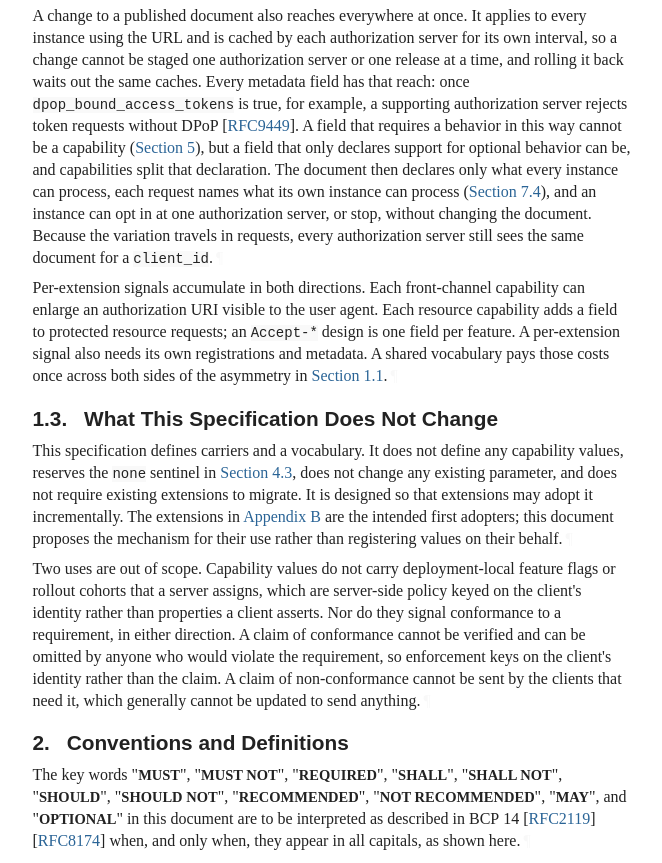
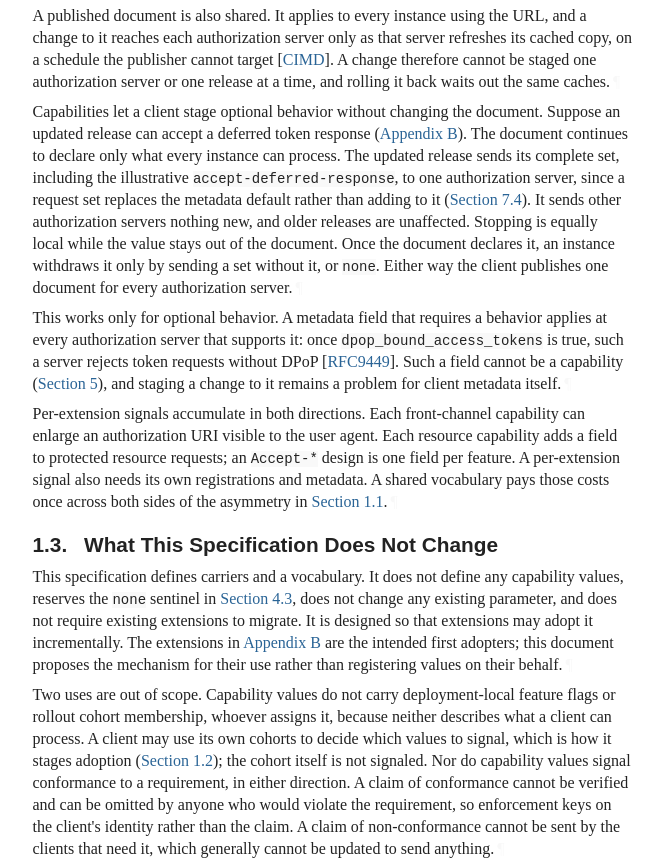
Before and after one commit to mcguinness/draft-mcguinness-oauth-client-capabilities, a plain HTML site: page draft-mcguinness-oauth-client-capabilities.html in a window 1280 px wide. Shown: the part 1565-2428 px from the top of the page, without its empty margins (92-754 px from the left). Drawn offline with Linux system fonts and the light colour scheme; a web font is replaced by a local one.

Commit message:
Script updating gh-pages from f62a304. [ci skip]

```diff
--- a/draft-mcguinness-oauth-client-capabilities.html
+++ b/draft-mcguinness-oauth-client-capabilities.html
@@ -1372,26 +1372,33 @@ operate autonomous software instances, or otherwise pair previously unknown
 clients and authorization servers have no registration handshake. The first
 request must carry the relevant capability or the server must discover it from
 client-published metadata.<a href="#section-1.2-2" class="pilcrow">¶</a></p>
-<p id="section-1.2-3">A change to a published document also reaches everywhere at once. It applies to
-every instance using the URL and is cached by each authorization server for its
-own interval, so a change cannot be staged one authorization server or one
-release at a time, and rolling it back waits out the same caches. Every
-metadata field has that reach: once <code>dpop_bound_access_tokens</code> is true, for
-example, a supporting authorization server rejects token requests without DPoP
-<span>[<a href="#RFC9449" class="cite xref">RFC9449</a>]</span>. A field that requires a behavior in this way cannot be a
-capability (<a href="#invariants" class="auto internal xref">Section 5</a>), but a field that only declares support for
-optional behavior can be, and capabilities split that declaration. The document
-then declares only what every instance can process, each request names what its
-own instance can process (<a href="#precedence" class="auto internal xref">Section 7.4</a>), and an instance can opt in at one
-authorization server, or stop, without changing the document. Because the
-variation travels in requests, every authorization server still sees the same
-document for a <code>client_id</code>.<a href="#section-1.2-3" class="pilcrow">¶</a></p>
-<p id="section-1.2-4">Per-extension signals accumulate in both directions. Each front-channel
+<p id="section-1.2-3">A published document is also shared. It applies to every instance using the
+URL, and a change to it reaches each authorization server only as that server
+refreshes its cached copy, on a schedule the publisher cannot target <span>[<a href="#CIMD" class="cite xref">CIMD</a>]</span>.
+A change therefore cannot be staged one authorization server or one release at
+a time, and rolling it back waits out the same caches.<a href="#section-1.2-3" class="pilcrow">¶</a></p>
+<p id="section-1.2-4">Capabilities let a client stage optional behavior without changing the
+document. Suppose an updated release can accept a deferred token response
+(<a href="#existing-drafts" class="auto internal xref">Appendix B</a>). The document continues to declare only what every
+instance can process. The updated release sends its complete set, including the
+illustrative <code>accept-deferred-response</code>, to one authorization server, since a
+request set replaces the metadata default rather than adding to it
+(<a href="#precedence" class="auto internal xref">Section 7.4</a>). It sends other authorization servers nothing new, and older
+releases are unaffected. Stopping is equally local while the value stays out of
+the document. Once the document declares it, an instance withdraws it only by
+sending a set without it, or <code>none</code>. Either way the client publishes one
+document for every authorization server.<a href="#section-1.2-4" class="pilcrow">¶</a></p>
+<p id="section-1.2-5">This works only for optional behavior. A metadata field that requires a
+behavior applies at every authorization server that supports it: once
+<code>dpop_bound_access_tokens</code> is true, such a server rejects token requests
+without DPoP <span>[<a href="#RFC9449" class="cite xref">RFC9449</a>]</span>. Such a field cannot be a capability (<a href="#invariants" class="auto internal xref">Section 5</a>),
+and staging a change to it remains a problem for client metadata itself.<a href="#section-1.2-5" class="pilcrow">¶</a></p>
+<p id="section-1.2-6">Per-extension signals accumulate in both directions. Each front-channel
 capability can enlarge an authorization URI visible to the user agent. Each
 resource capability adds a field to protected resource requests; an <code>Accept-*</code>
 design is one field per feature. A per-extension signal also needs its own
 registrations and metadata. A shared vocabulary pays those costs once across
-both sides of the asymmetry in <a href="#asymmetry" class="auto internal xref">Section 1.1</a>.<a href="#section-1.2-4" class="pilcrow">¶</a></p>
+both sides of the asymmetry in <a href="#asymmetry" class="auto internal xref">Section 1.1</a>.<a href="#section-1.2-6" class="pilcrow">¶</a></p>
 </section>
 </div>
 <div id="what-this-specification-does-not-change">
@@ -1407,13 +1414,15 @@ extensions in <a href="#existing-drafts" class="auto internal xref">Appendix B</
 document proposes the mechanism for their use rather than registering values on
 their behalf.<a href="#section-1.3-1" class="pilcrow">¶</a></p>
 <p id="section-1.3-2">Two uses are out of scope. Capability values do not carry deployment-local
-feature flags or rollout cohorts that a server assigns, which are server-side
-policy keyed on the client's identity rather than properties a client asserts.
-Nor do they signal conformance to a requirement, in either direction. A claim
-of conformance cannot be verified and can be omitted by anyone who would
-violate the requirement, so enforcement keys on the client's identity rather
-than the claim. A claim of non-conformance cannot be sent by the clients that
-need it, which generally cannot be updated to send anything.<a href="#section-1.3-2" class="pilcrow">¶</a></p>
+feature flags or rollout cohort membership, whoever assigns it, because neither
+describes what a client can process. A client may use its own cohorts to decide
+which values to signal, which is how it stages adoption (<a href="#open-world" class="auto internal xref">Section 1.2</a>); the
+cohort itself is not signaled. Nor do capability values signal conformance to a
+requirement, in either direction. A claim of conformance cannot be verified and
+can be omitted by anyone who would violate the requirement, so enforcement keys
+on the client's identity rather than the claim. A claim of non-conformance
+cannot be sent by the clients that need it, which generally cannot be updated
+to send anything.<a href="#section-1.3-2" class="pilcrow">¶</a></p>
 </section>
 </div>
 </section>
@@ -2792,22 +2801,23 @@ signals is the behavior the string stood for, and <a href="#discovery" class="au
 learn which revisions a server implements without a version at all. What
 remains out of scope is selecting a framework version or a profile, where the
 label does not correspond to a single client-side behavior.<a href="#appendix-C.4-3" class="pilcrow">¶</a></p>
-<p id="appendix-C.4-4">Per-client configuration cannot stage a rollout across native application
-releases, whose upgrades reach users gradually: every deployed instance sharing
-a <code>client_id</code> is subject to the same rules. The override in <a href="#precedence" class="auto internal xref">Section 7.4</a> does
-not provide such a rollout either. That override lets a less-capable instance
-retract a default, and in a native rollout the less-capable instances are the
-releases that were never updated, which cannot send anything; <a href="#metadata" class="auto internal xref">Section 7.3</a>
-forbids a default that such instances would not override. What can work is the
-reverse: the client's configured rules stay at the earlier version, and updated
-releases signal on each request. Such a signal cannot establish a security
-minimum for the client while requests without it are still accepted, because an
-attacker starting a request under the same <code>client_id</code> omits it. A server can
-still attach protection to credentials issued under the signal, such as
-rotation of a refresh token family (<span><a href="https://datatracker.ietf.org/doc/html/draft-ietf-oauth-v2-1-17#section-4.3.1" class="relref">Section 4.3.1</a> of [<a href="#OAUTH21" class="cite xref">OAUTH21</a>]</span>), and a later
-omission does not remove it. The client-wide minimum arrives only when the
-configured rules are raised. Whether OAuth 2.1 should define such a signal
-belongs to that work rather than this one.<a href="#appendix-C.4-4" class="pilcrow">¶</a></p>
+<p id="appendix-C.4-4">Per-client configuration cannot stage a rollout of protocol-version enforcement
+across native application releases, whose upgrades reach users gradually: every
+deployed instance sharing a <code>client_id</code> is subject to the same rules. The
+override in <a href="#precedence" class="auto internal xref">Section 7.4</a> does not provide such a rollout either. That
+override lets a less-capable instance retract a default, and in a native
+rollout the less-capable instances are the releases that were never updated,
+which cannot send anything; <a href="#metadata" class="auto internal xref">Section 7.3</a> forbids a default that such instances
+would not override. What can work is the reverse: the client's configured rules
+stay at the earlier version, and updated releases signal on each request. Such
+a signal cannot establish a security minimum for the client while requests
+without it are still accepted, because an attacker starting a request under the
+same <code>client_id</code> omits it. A server can still attach protection to credentials
+issued under the signal, such as rotation of a refresh token family
+(<span><a href="https://datatracker.ietf.org/doc/html/draft-ietf-oauth-v2-1-17#section-4.3.1" class="relref">Section 4.3.1</a> of [<a href="#OAUTH21" class="cite xref">OAUTH21</a>]</span>), and a later omission does not remove it. The
+client-wide minimum arrives only when the configured rules are raised. Whether
+OAuth 2.1 should define such a signal belongs to that work rather than this
+one.<a href="#appendix-C.4-4" class="pilcrow">¶</a></p>
 </section>
 </div>
 <div id="trade-offs">
```
Also changed, not shown: index.html (+2 -2 lines), draft-mcguinness-oauth-client-capabilities.txt.
